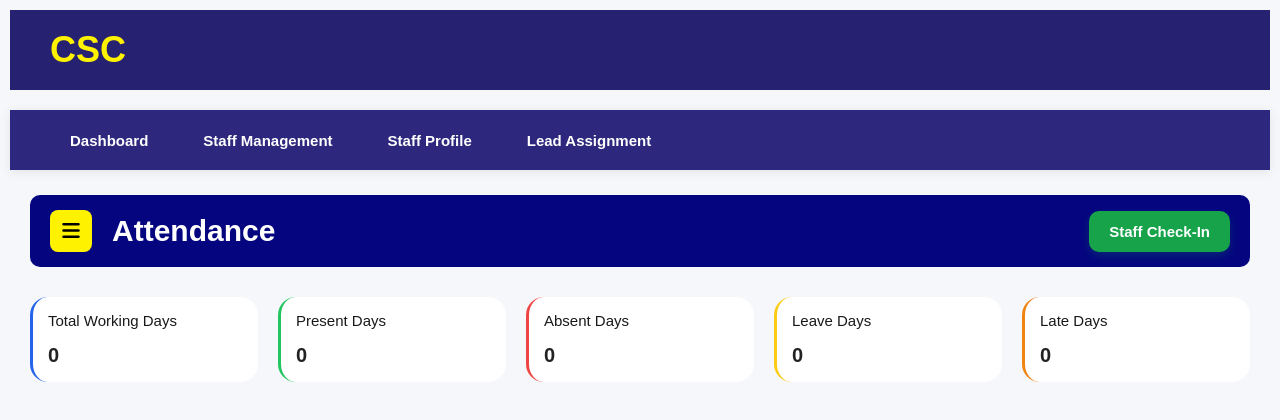
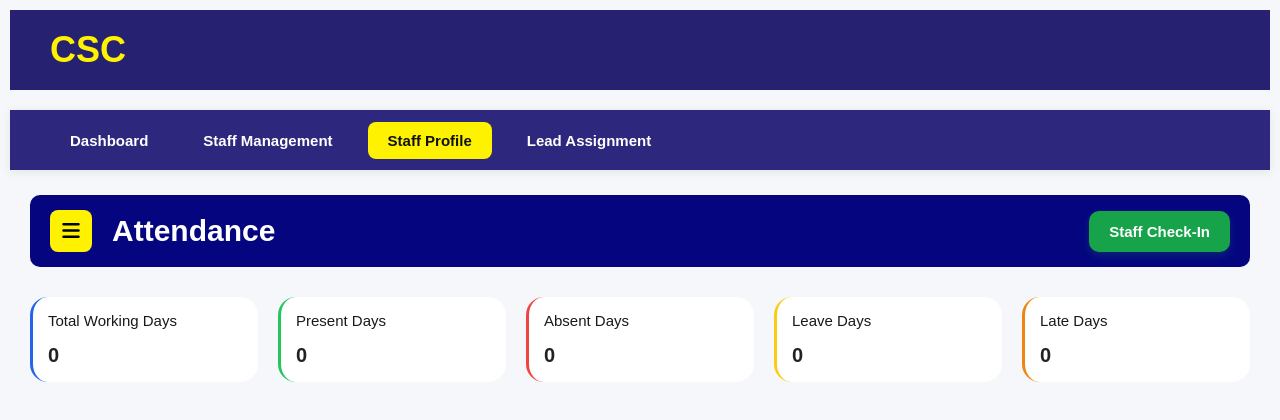
Before and after one commit to tamizhmaran0809-del/csc_crm-staff, a Django app: page /staff/attendance/78/ in a window 1280 px wide. Shown: the top 420 px of the page. Run offline with Django 5.2, Linux system fonts and the light colour scheme; data comes from the database, SQL or seed files in the repository.

```diff
--- a/csc_crm/templates/staff/base.html
+++ b/csc_crm/templates/staff/base.html
@@ -36,9 +36,13 @@
                 Staff Management
             </a>
 
-            <a href="#"
+            <!-- <a href="#"
                class="{% if request.resolver_match.url_name == 'staff_profile' %}active{% endif %}">
                 Staff Profile
+            </a>  -->
+            <a href="#"
+                class="{% if request.resolver_match.url_name == 'overview' or request.resolver_match.url_name == 'attendance' or request.resolver_match.url_name == 'staff_documents' or request.resolver_match.url_name == 'staff_export' or request.resolver_match.url_name == 'edit_staff' %}active{% endif %}">
+               Staff Profile
             </a>
 
             <a href="{% url 'leads:lead_capture_list' %}"
```
